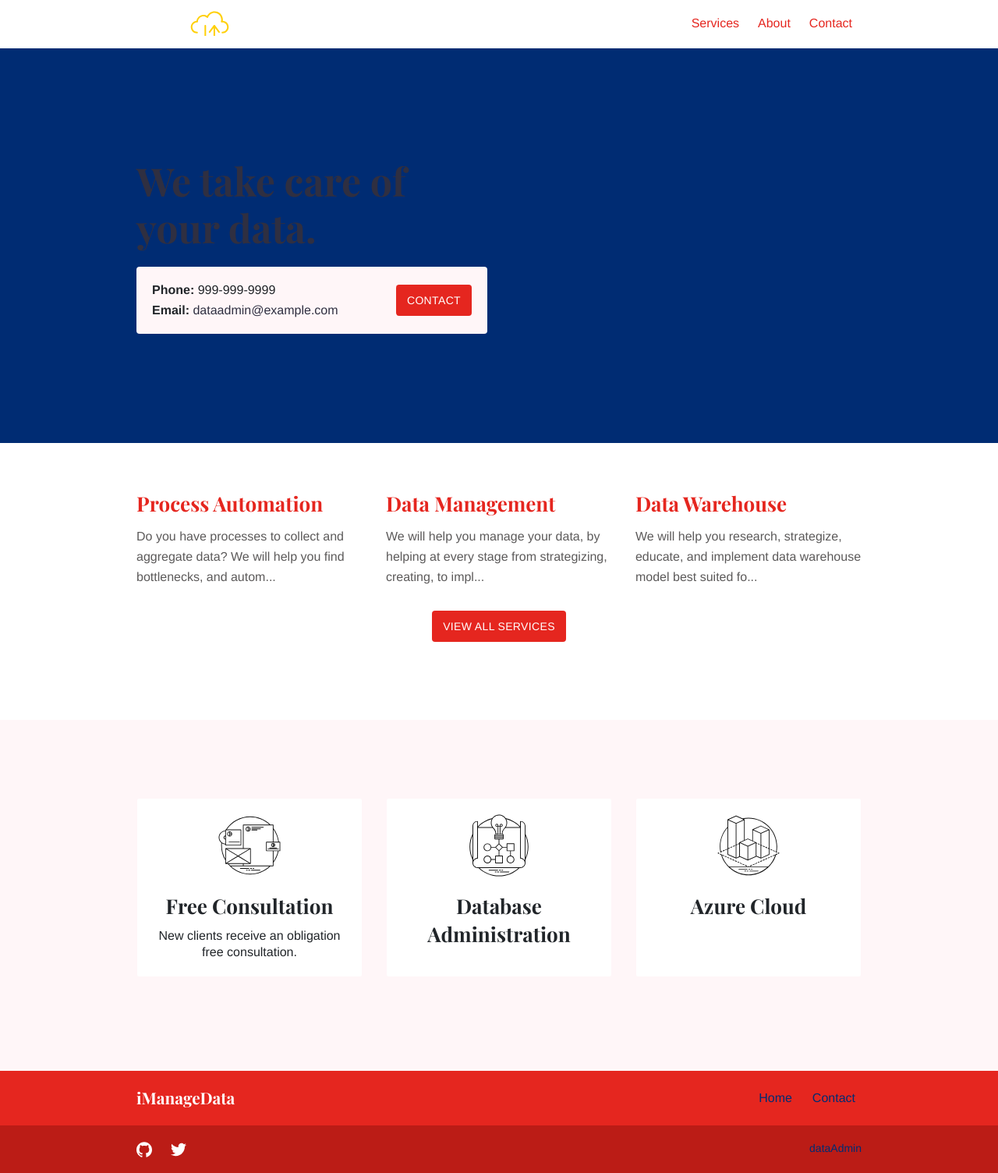
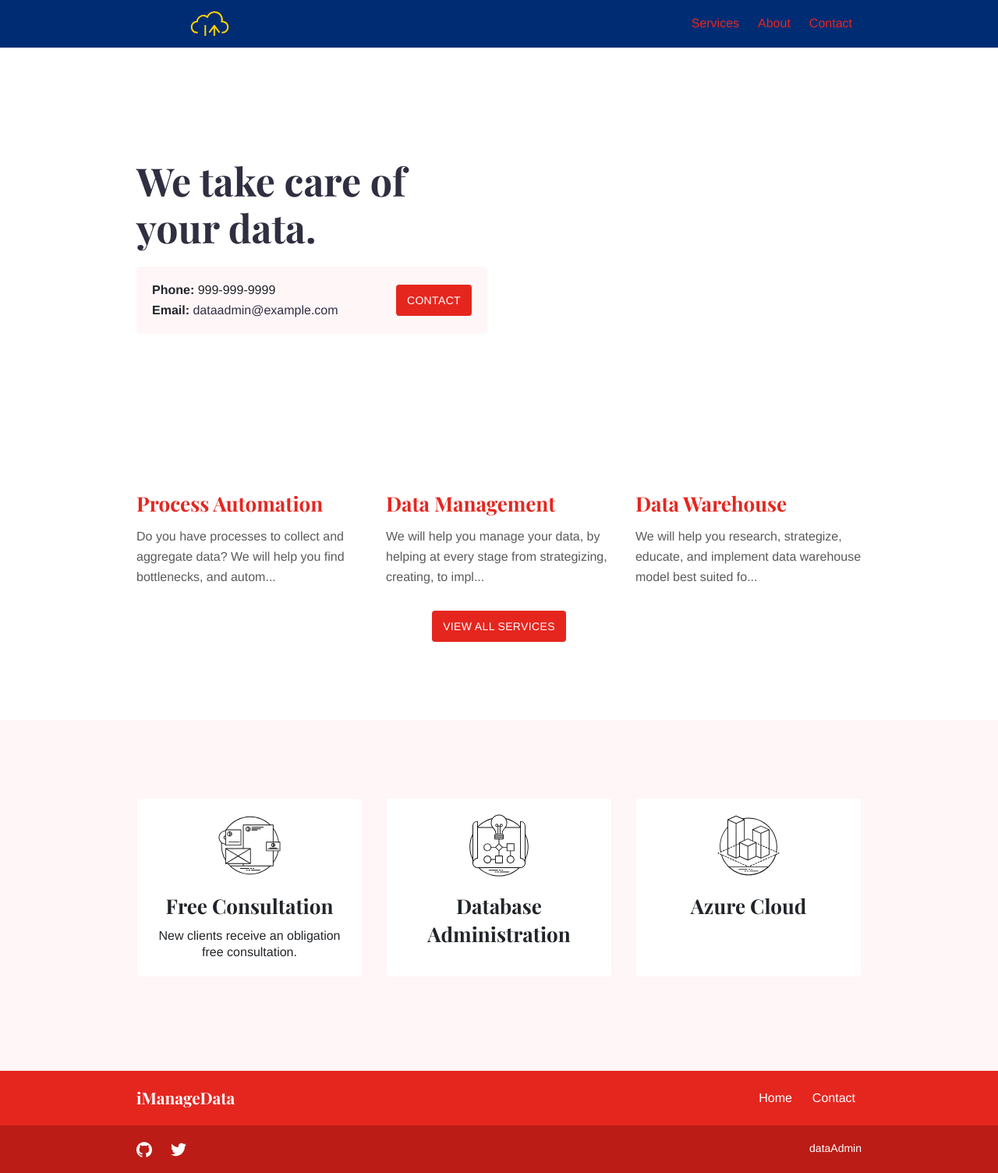
Before and after one commit to imsunchips/imanagedata, a Jekyll site: the page built from index.md, in a window 1280 px wide. Shown: the whole page at 78% size. Built offline with Jekyll 4.4.1, drawn with Linux system fonts in a browser that asks for light colours.

Commit message:
changing header color

```diff
--- a/_sass/components/_header.scss
+++ b/_sass/components/_header.scss
@@ -1,6 +1,6 @@
 .header {
   color: $primary;
-  background-color: #ffffff;
+  background-color: #002C73;
   display: flex;
   justify-content: space-between;
   align-items: center;
--- a/assets/css/style.scss
+++ b/assets/css/style.scss
@@ -6,7 +6,7 @@ $primary: #e5261f;
 $primary-dark: #a01b16;
 $secondary: #f88379;
 $black: #2f2f41;
-$white: #002C73;
+$white: #ffffff;
 $white-offset: #fff6f8;
 $steel: #5c5a5a;
 
```
